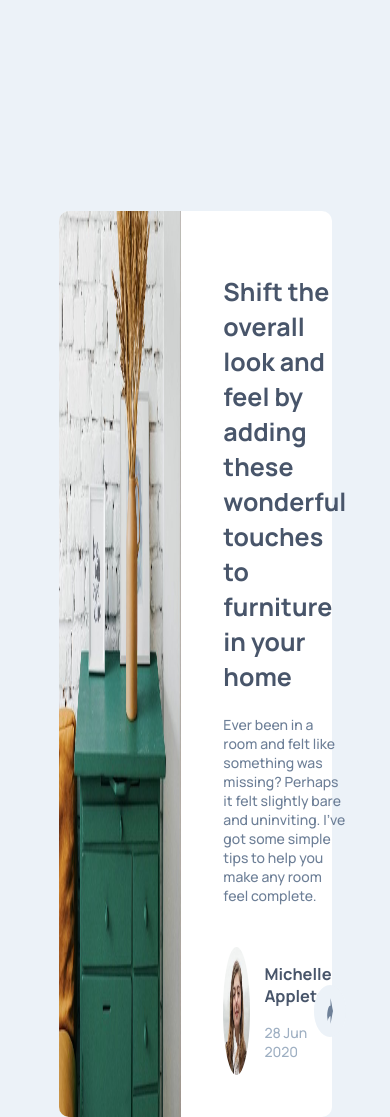
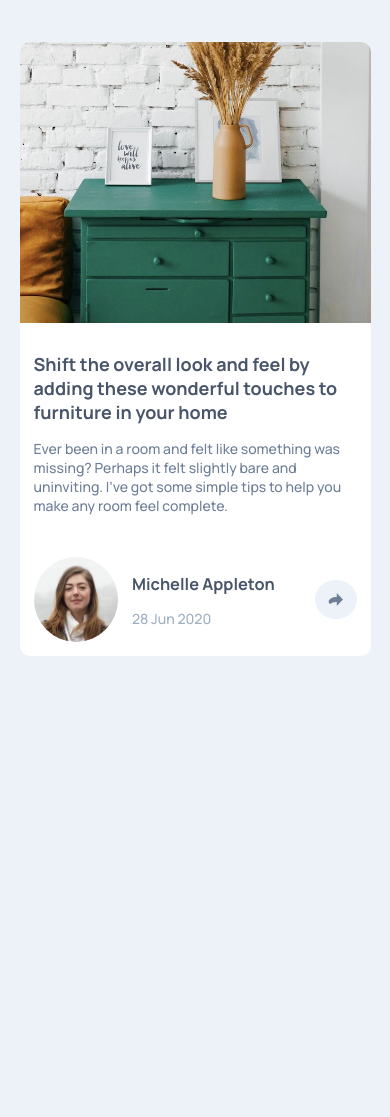
Before and after one commit to Darengheil/ArticlePreviewComponent, a plain HTML site: page index.html in a window 390 px wide. After the commit the page ends 844 px from the top, so only its background shows below. Drawn offline with Linux system fonts and the light colour scheme.

Commit message:
Added mobile version without functionality

```diff
--- a/index.html
+++ b/index.html
@@ -26,9 +26,14 @@
             <p style="color: hsl(212, 23%, 69%);">28 Jun 2020</p>
           </div>
         </div>
-        <input type="image" src="images/icon-share.svg" class="shareimg">
+        <input type="image" src="images/icon-share.svg" class="shareimg" onclick="share();">
       </div>
     </div>
   </div>
+  <script>
+    function share() {
+
+    }
+  </script>
 </body>
 </html>
--- a/styles.css
+++ b/styles.css
@@ -70,7 +70,38 @@ h3{
     background-color: hsl(210, 46%, 95%);
     padding: 1em;
     border-radius: 50%;
+    margin-right: 1em;
 }
 @media (max-width: 900px){
-
+    h2{
+        font-size: 18px;
+    }
+    h3{
+        margin-bottom: 0;
+    }
+    .container{
+        flex-direction: column;
+        width: 90%;
+        top: 5%;
+        left: 5%;
+    }
+    .description{
+        padding: 1em;
+    }
+    .mainimg{
+        width: 100%;
+        border-bottom-left-radius: 0;
+        border-top-right-radius: 10px;
+    }
+    .avatar{
+        width: 40%;
+        height: auto;
+    }
+    .avatardesc{
+        width: 60%;
+        height: auto;
+    }
+    .shareimg{
+        margin-right: 0;
+    }
 }
```
